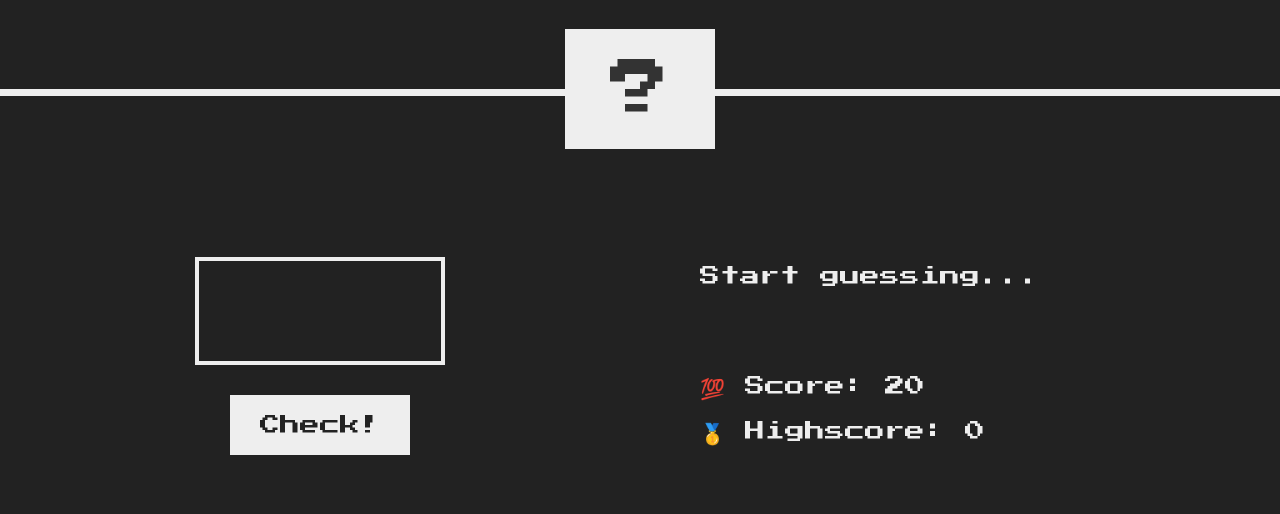
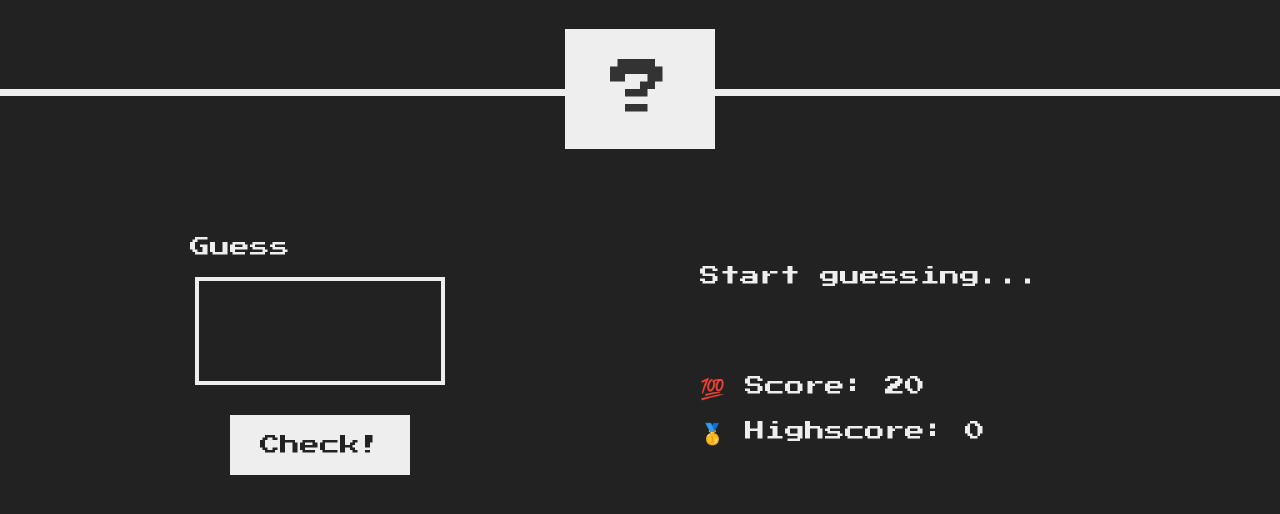
Before and after one commit to ad-dw/Guess.My.Number, a plain HTML site: page index.html in a window 1280 px wide. Shown: the part 184-698 px from the top of the page. Drawn offline with Linux system fonts and the light colour scheme.

Commit message:
Fixing fast pass issues.

```diff
--- a/index.html
+++ b/index.html
@@ -16,7 +16,8 @@
     </header>
     <main>
       <section class="left">
-        <input type="number" class="guess" />
+        <label for="guess" class="input-label">Guess</label>
+        <input type="number" class="guess" id="guess" />
         <button class="btn check">Check!</button>
       </section>
       <section class="right">
--- a/style.css
+++ b/style.css
@@ -37,6 +37,7 @@ main {
   display: flex;
   flex-direction: column;
   align-items: center;
+  padding: 5rem 8rem;
 }
 
 .right {
@@ -122,3 +123,10 @@ h1 {
 .label-score {
   margin-bottom: 2rem;
 }
+
+.input-label {
+  align-self: flex-start;
+  font-size: 2rem;
+  margin-left: 5rem;
+  margin-bottom: 2rem;
+}
```
Also changed, not shown: 1 other file.
